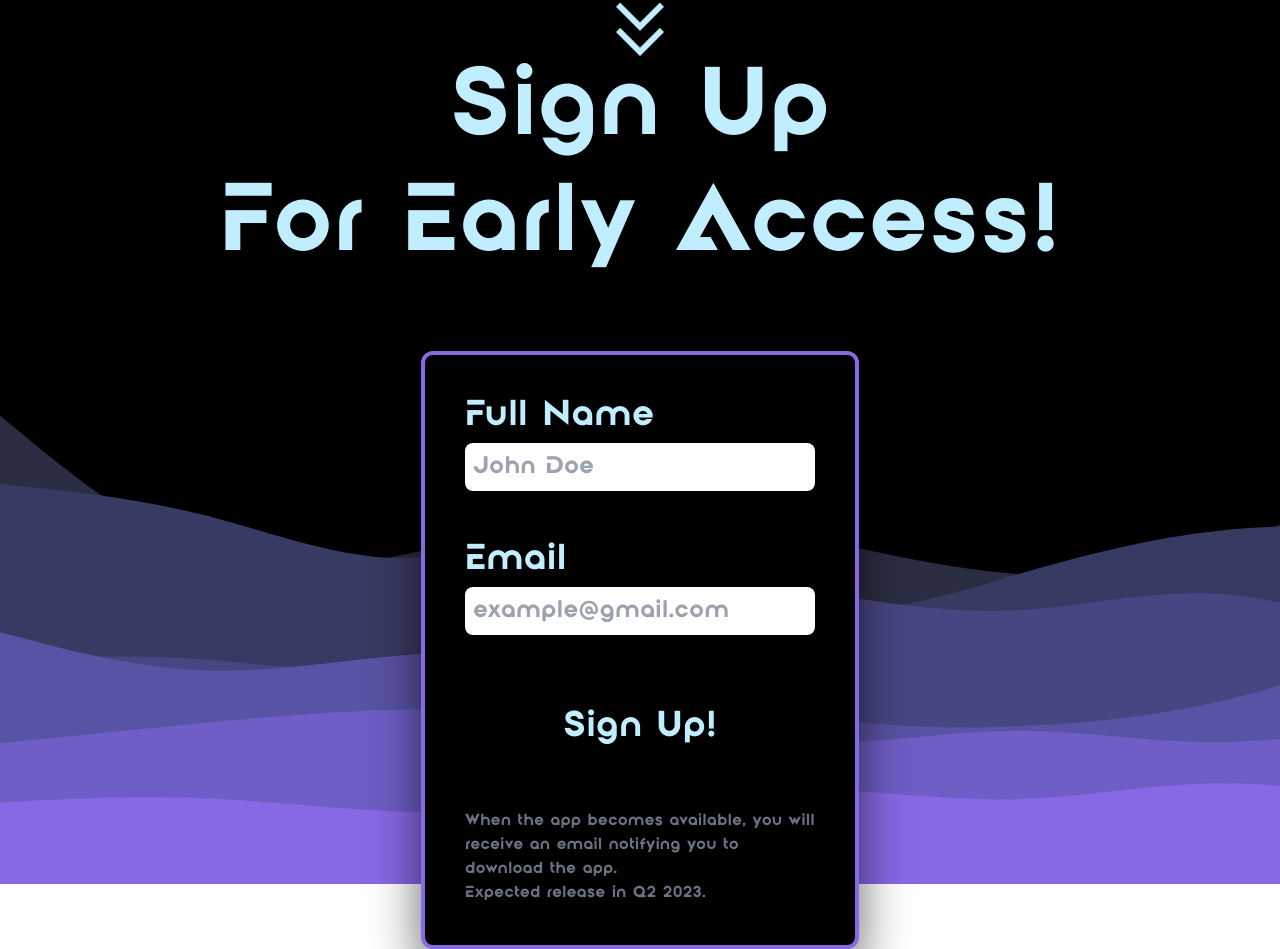
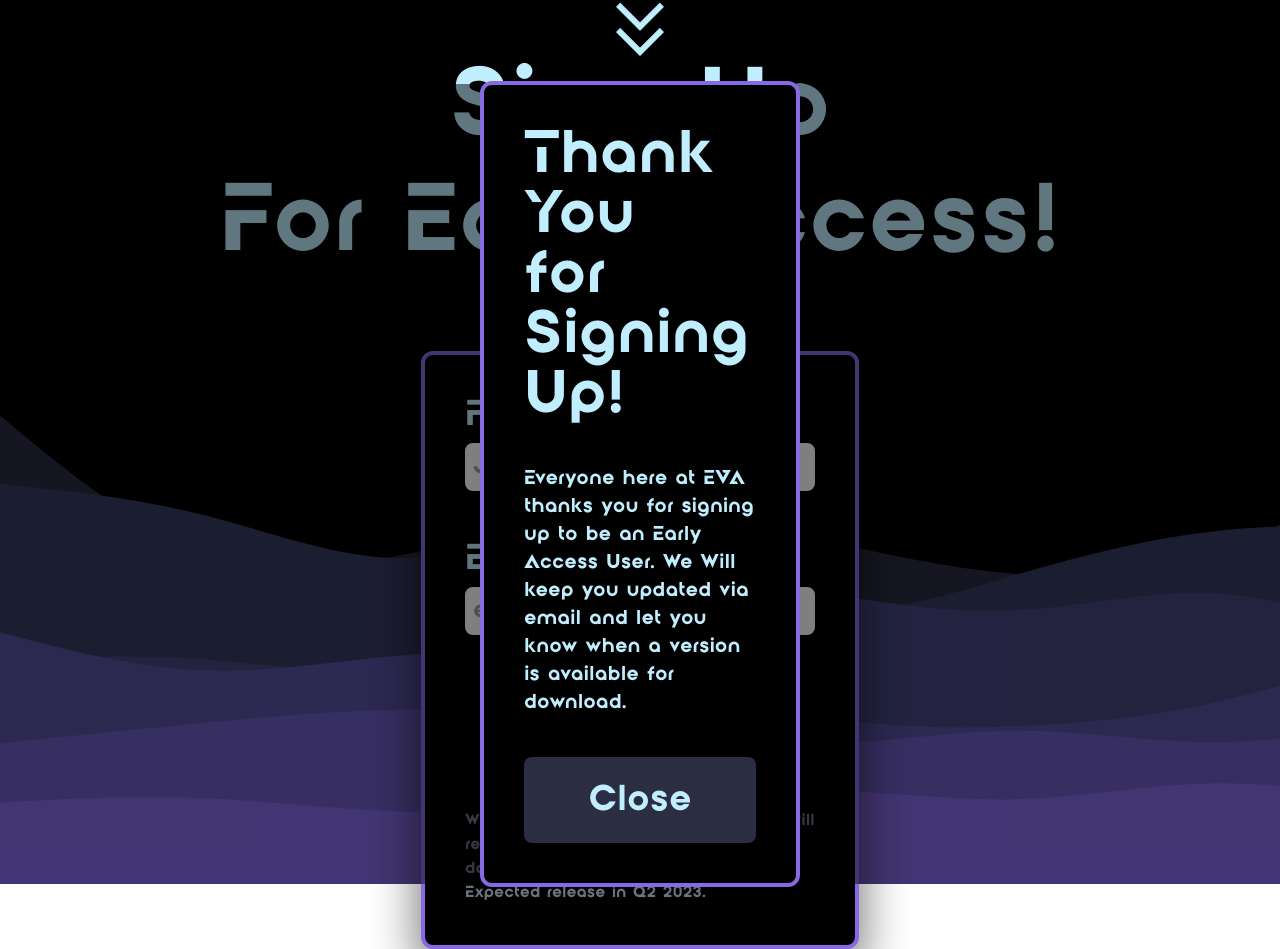
Before and after one commit to Everyday-Virtual-Assistant/Web-App, a React (Vite) app: page / in a window 1280 px wide. Shown: the part 1516-2465 px from the top of the page. Built offline with nearby package versions, Linux system fonts and the light colour scheme.

Commit message:
Getting there. Need to work on transitions

```diff
--- /dev/null
+++ b/src/Components/Modal.jsx
@@ -0,0 +1,15 @@
+export default function Modal(props) {
+  const { modalTrigger } = props;
+  return (
+    <div className="flex transition-all absolute justify-center items-center w-full h-screen z-50 bg-opacity-50 bg-black">
+      <div className="border-4 border-eva-highlight rounded-xl bg-black w-1/4">
+        <div className="flex flex-col mx-10 my-10">
+          <h1 className="self-center text-eva-text text-6xl font-brandmark">Thank You</h1>
+          <h1 className="self-center text-eva-text text-6xl font-brandmark mb-10">for Signing Up!</h1>
+          <p className="text-eva-text text-xl font-brandmark">Everyone here at EVA thanks you for signing up to be an Early Access User. We Will keep you updated via email and let you know when a version is available for download.</p>
+          <button onClick={() => modalTrigger(false)} className="bg-eva-bg text-4xl w-full text-eva-text font-brandmark mt-10" >Close</button>
+        </div>
+      </div>
+    </div>
+  )
+}
--- a/src/Components/SignUp.jsx
+++ b/src/Components/SignUp.jsx
@@ -1,11 +1,14 @@
 import { useState } from 'react';
 import axios from 'axios';
+import Modal from './Modal';
 
 export default function SignUp(props) {
   const { scrollRefTwo } = props;
 
   const [name, setName] = useState("");
   const [email, setEmail] = useState("");
+  const [showModal, setShowModal] = useState(true);
+  const [disabledInputs, setDisabledInputs] = useState(false);
 
   const signUpRoute = `${import.meta.env.VITE_DB_ENDPOINT}/add-new-early-user`;
   // const signUpRoute = `http://localhost:3000/add-new-early-user`; this is for locally testing purposes
@@ -14,15 +17,15 @@
     console.log(name, email);
     event.preventDefault();
     try {
-      const result = await axios.post(signUpRoute, { name, email });
-      console.log(result);
+      // const result = await axios.post(signUpRoute, { name, email });
+      // if (result.status === 200) setDisabledInputs(true);
+      setShowModal(true);
     } catch (error) {
       console.error(error);
     }
   }
 
   return (
-    <>
     <div ref={scrollRefTwo} className="flex justify-center items-center w-full h-screen bg-layered-waves bg-no-repeat bg-cover">
       <div>
         <div className="flex flex-col items-center xs:pt-10">
@@ -33,11 +36,11 @@
           <form className=" xs:mx-5 lg:mx-10">
             <div className="xs:mt-5 lg:mt-10">
               <label className="block text-4xl font-brandmark text-eva-text">Full Name</label>
-                <input onChange={(e) => setName(e.target.value)} required={true} placeholder="John Doe" type="text" className="pl-2 rounded-lg py-2 w-full my-2 text-2xl font-brandmark outline-none"/>
+              <input disabled={disabledInputs} onChange={(e) => setName(e.target.value)} required={true} placeholder="John Doe" type="text" className="pl-2 rounded-lg py-2 w-full my-2 text-2xl font-brandmark outline-none"/>
             </div>
             <div className="mt-10">
               <label className="block text-4xl font-brandmark text-eva-text">Email</label>
-                <input onChange={(e) => setEmail(e.target.value)} required={true} placeholder="example@gmail.com" type="email" className="pl-2 rounded-lg py-2 w-full my-2 text-2xl font-brandmark outline-none" />
+              <input disabled={disabledInputs} onChange={(e) => setEmail(e.target.value)} required={true} placeholder="example@gmail.com" type="email" className="pl-2 rounded-lg py-2 w-full my-2 text-2xl font-brandmark outline-none" />
             </div>
             <div className="flex justify-center my-10">
               <button onClick={(e) => signUpRequest(e)} className=" bg-black text-4xl font-brandmark w-full hover:bg-eva-bg hover:text-eva-text hover:border-eva-highlight text-eva-text" >Sign Up!</button>
@@ -47,7 +50,7 @@
           </form>
         </div>
       </div>
+      {showModal && <Modal modalTrigger={setShowModal} />}
     </div>
-    </>
   )
 }
```
Lines whose indentation alone changed are shown as unchanged.
